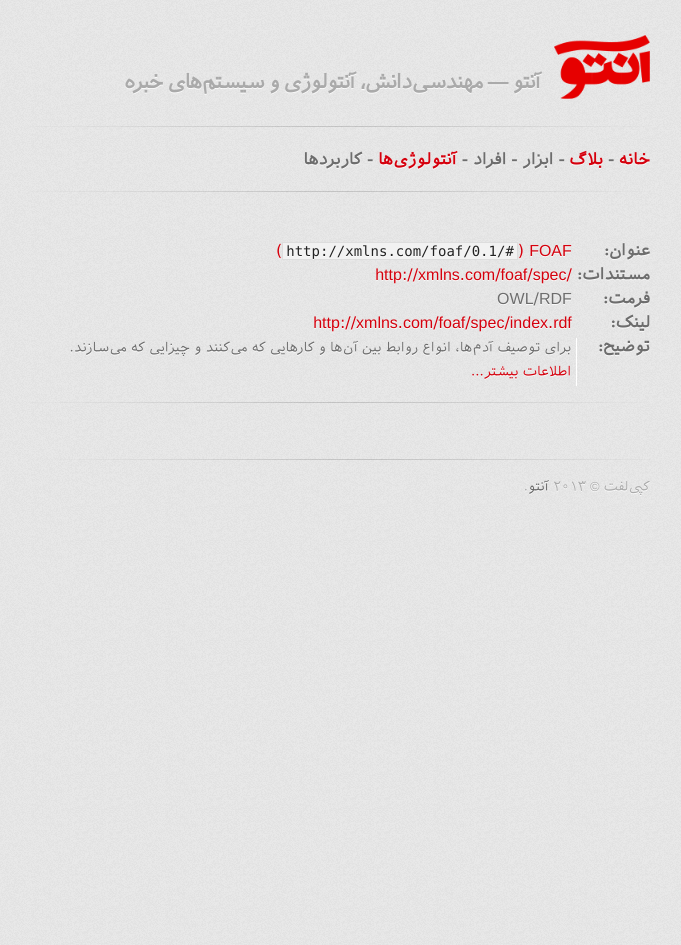
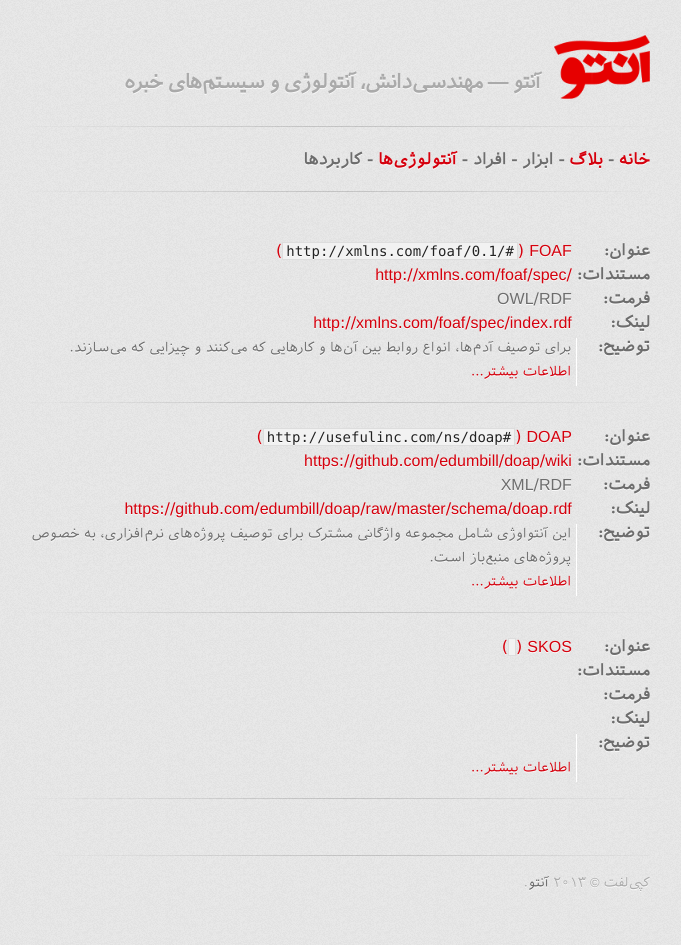
Before and after one commit to morteza/onto, a Jekyll site: the page built from ontologies.html, in a window 1280 px wide. Shown: the whole page, without its empty margins (300-981 px from the left). Built offline with Jekyll 4.4.1, drawn with Linux system fonts in a browser that asks for light colours; Markdown is read by kramdown in place of the engine named in the settings; before the commit the page ends 900 px from its top, so only the background shows below that.

Commit message:
Some content updates on old posts, new ontologies (based on stupid data.yml method), and new draft on OWL 2 profiles.

```diff
--- a/_data/ontologies.yml
+++ b/_data/ontologies.yml
@@ -5,3 +5,15 @@
   format: "OWL/RDF"
   spec: http://xmlns.com/foaf/spec/
   excerpt: "برای توصیف آدم‌ها، انواع روابط بین آن‌ها و کارهایی که می‌کنند و چیزایی که می‌سازند."
+
+
+- name: DOAP
+  uri: http://usefulinc.com/ns/doap#
+  homepage: https://github.com/edumbill/doap/wiki
+  file: https://github.com/edumbill/doap/raw/master/schema/doap.rdf
+  format: "XML/RDF"
+  spec: https://github.com/edumbill/doap/wiki
+  excerpt: "این آنتواوژی شامل مجموعه واژگانی مشترک برای توصیف پروژه‌های نرم‌افزاری، به خصوص پروژه‌های منبع‌باز است."
+
+- name: SKOS
+  uri:
```
Also changed, not shown: _drafts/2014-01-20-OWL_2_Profiles.markdown (added, +22 -0 lines), _posts/2013-10-21-what_is_an_ontology.markdown (+6 -2 lines).
